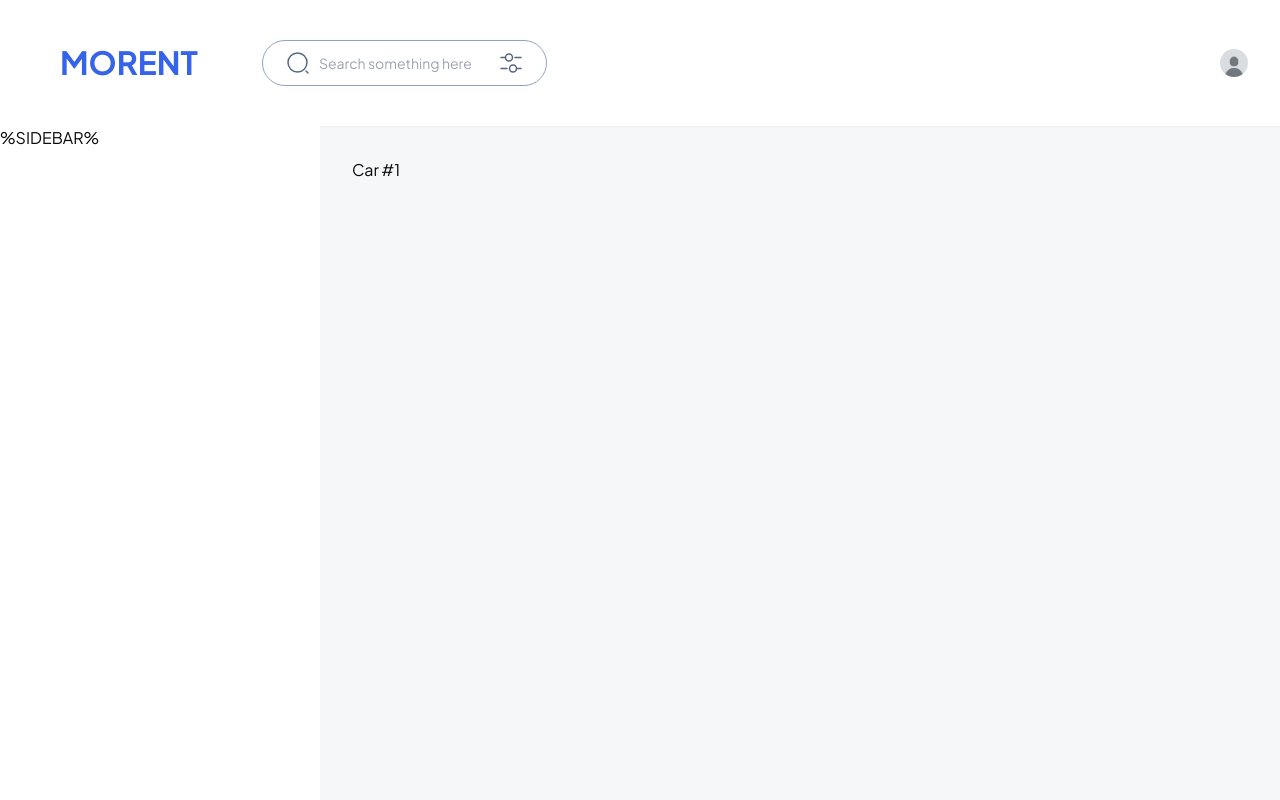
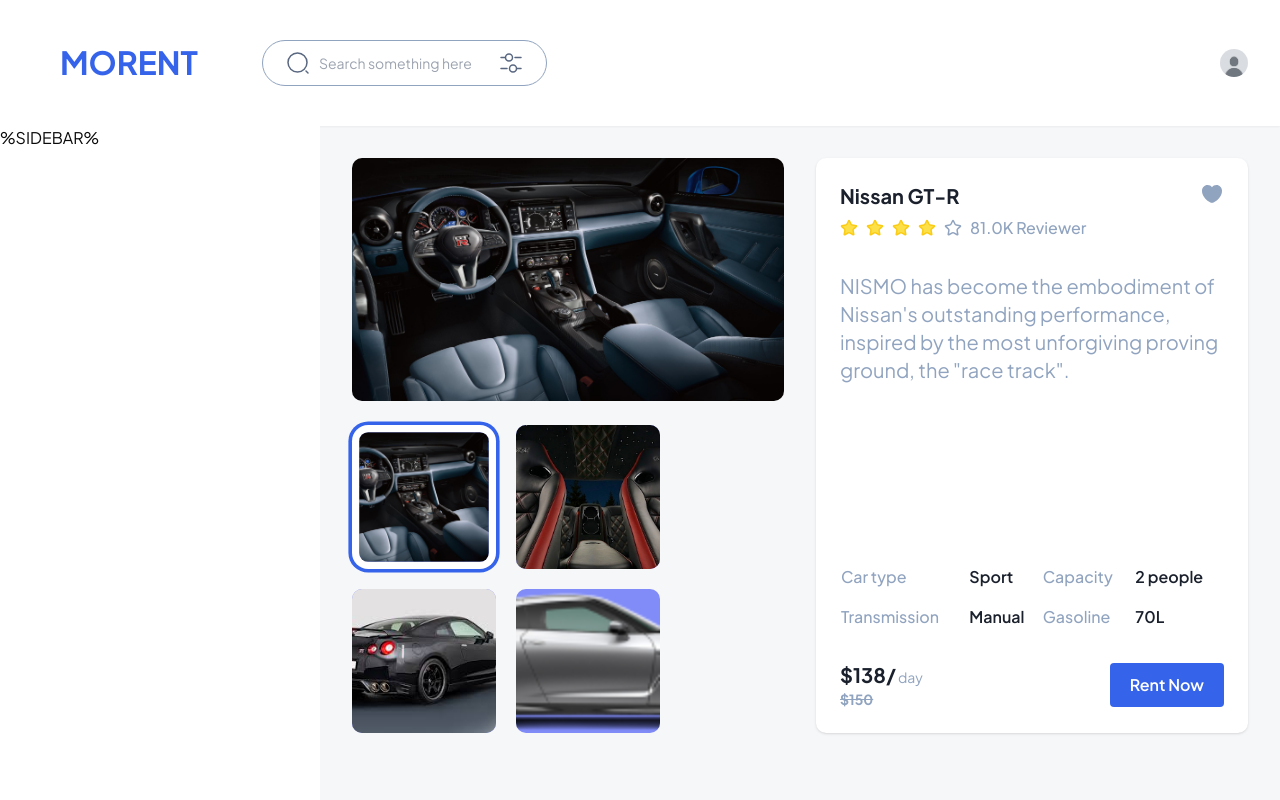
Before and after one commit to Ahmedd26/car-rental-agency, a Next.js app: page /cars/1 in a window 1280 px wide. Shown: the top 800 px of the page. Built offline with nearby package versions, Linux system fonts and the light colour scheme.

Commit message:
Feat: Created Car Details page with some of its components

```diff
--- /dev/null
+++ b/app/_components/carDetails/CarDetailsCard.tsx
@@ -0,0 +1,40 @@
+import { type TailwindClass } from "@/types/tailwind";
+import CarDetailsTable from "./CarDetailsTable";
+import CardFooter from "../CardFooter";
+import CardHeader from "../CardHeader";
+import CarDetailsRating from "./CarDetailsRating";
+
+interface Props {
+  /**
+   * @tw
+   * Tailwind CSS classes (auto-suggested)
+   */
+  className?: TailwindClass;
+}
+
+export default function CarDetailsCard({ className }: Props) {
+  return (
+    <div
+      className={`${className ?? ""} flex flex-col rounded-[10px] bg-white p-4 shadow md:p-6`}
+    >
+      <CardHeader
+        title="Nissan GT-R"
+        subtitle={
+          <CarDetailsRating rating={4} ratingCount={81000} className="mt-1.5" />
+        }
+      />
+      <p className="my-4 text-xs leading-[200%] -tracking-[2%] text-secondary-300 sm:text-sm md:my-8 md:text-base lg:text-xl">
+        NISMO has become the embodiment of Nissan&apos;s outstanding
+        performance, inspired by the most unforgiving proving ground, the
+        &quot;race track&quot;.
+      </p>
+      <CarDetailsTable className="md:mt-auto" />
+      <CardFooter
+        price={150}
+        discountPercentage={8}
+        linkHref="/cars"
+        // className="md:mt-auto"
+      />
+    </div>
+  );
+}
--- /dev/null
+++ b/app/_components/carDetails/CarDetailsRating.tsx
@@ -0,0 +1,30 @@
+import { formatNumber } from "@/lib/utils";
+import { type TailwindClass } from "@/types/tailwind";
+import Stars from "../Stars";
+
+interface Props {
+  /**
+   * @tw
+   * Tailwind CSS classes (auto-suggested)
+   */
+  className?: TailwindClass;
+  rating: number;
+  ratingCount: number;
+}
+
+function CarDetailsRating({ rating, ratingCount, className }: Props) {
+  return (
+    <div className={`${className} flex items-center gap-2`}>
+      <Stars
+        starCount={rating}
+        maxStarCount={5}
+        className="md:text-base lg:text-lg"
+      />
+      <span className="text-xs font-medium text-secondary-300 md:text-sm lg:text-base">
+        {formatNumber(ratingCount)} Reviewer
+      </span>
+    </div>
+  );
+}
+
+export default CarDetailsRating;
--- /dev/null
+++ b/app/_components/carDetails/CarDetailsTable.tsx
@@ -0,0 +1,43 @@
+import { TailwindClass } from "@/types/tailwind";
+import React, { ReactNode } from "react";
+
+interface Props {
+  className?: TailwindClass;
+}
+export default function CarDetailsTable({ className }: Props) {
+  return (
+    <table className={`${className ?? ""} w-full border-collapse`}>
+      <tbody className="">
+        {/* Row 1 */}
+        <tr>
+          <TableHead>Car type</TableHead>
+          <TableData>Sport</TableData>
+          <TableHead>Capacity</TableHead>
+          <TableData>2 people</TableData>
+        </tr>
+        {/* Row 2 */}
+        <tr>
+          <TableHead>Transmission</TableHead>
+          <TableData>Manual</TableData>
+          <TableHead>Gasoline</TableHead>
+          <TableData>70L</TableData>
+        </tr>
+      </tbody>
+    </table>
+  );
+}
+
+function TableHead({ children }: { children: ReactNode }) {
+  return (
+    <th className="py-2 text-start text-xs font-medium text-secondary-300 sm:text-sm md:text-base">
+      {children}
+    </th>
+  );
+}
+function TableData({ children }: { children: ReactNode }) {
+  return (
+    <th className="py-2 text-start text-xs font-semibold text-secondary-500 sm:text-sm md:text-base">
+      {children}
+    </th>
+  );
+}
--- a/app/cars/[carId]/page.tsx
+++ b/app/cars/[carId]/page.tsx
@@ -1,7 +1,26 @@
-type CarParams = {
-    carId: string;
-};
+import CarDetailsCard from "@/app/_components/carDetails/CarDetailsCard";
+import CarGallery from "@/app/_components/carDetails/CarGallery";
 
-export default function page({ params }: { params: CarParams }) {
-    return <div>Car #{params.carId}</div>;
+// type CarParams = {
+//   carId: string;
+// };
+
+const images = [
+  "/assets/look-1.jpg",
+  "/assets/look-2.jpg",
+  "/assets/look-3.jpg",
+  "/assets/Car.png",
+];
+
+// export default function page({ params }: { params: CarParams }) {
+export default function page() {
+  return (
+    // <div className="my-8 px-6 lg:px-16">
+    <div className="">
+      <div className="grid grid-cols-1 items-stretch justify-center gap-8 lg:grid-cols-2">
+        <CarGallery images={images} />
+        <CarDetailsCard />
+      </div>
+    </div>
+  );
 }
```
